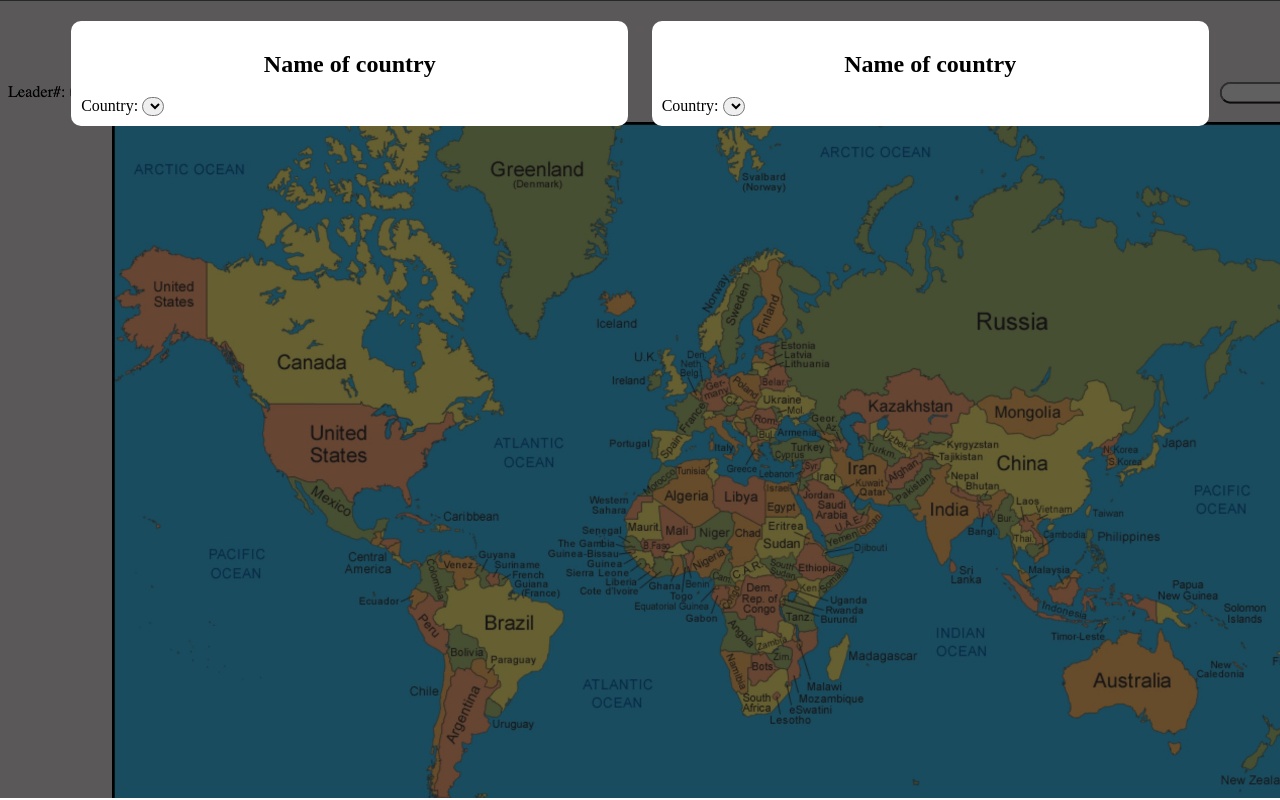
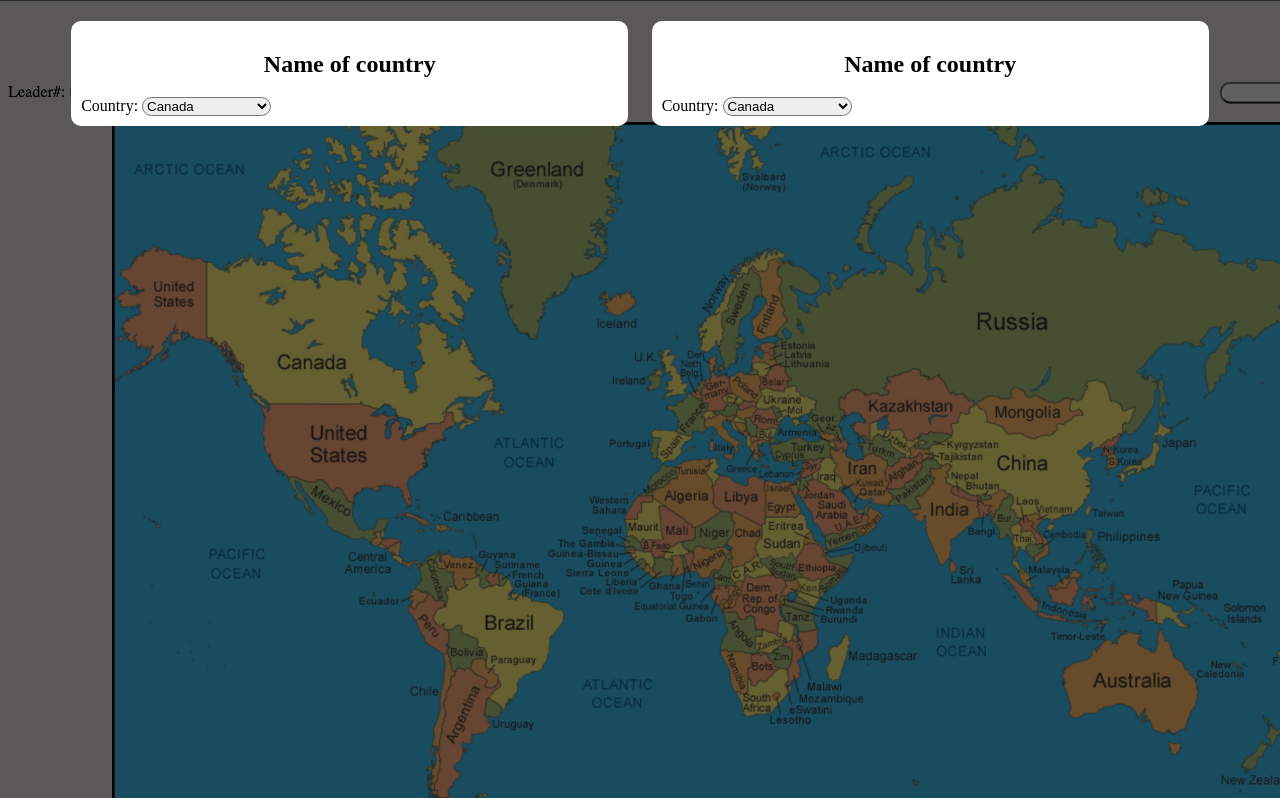
Before and after one commit to SportWizard/CodeX, a plain HTML site: page trade.html in a window 1280 px wide. Drawn offline with Linux system fonts and the light colour scheme.

Commit message:
add countries

```diff
--- a/trade.html
+++ b/trade.html
@@ -10,7 +10,15 @@
             <h2>Name of country</h2>
             Country:
             <select>
-                <option></option>
+                <option>Russia</option>
+                <option>Italy</option>
+                <option>Germany</option>
+                <option>Equatorial Guinea</option>
+                <option>Latvia</option>
+                <option>South Africa</option>
+                <option>Iran</option>
+                <option>USA</option>
+                <option selected = "selected">Canada</option>
             </select>
         </div>
 
@@ -18,7 +26,15 @@
             <h2>Name of country</h2>
             Country:
             <select>
-                <option></option>
+                <option>Russia</option>
+                <option>Italy</option>
+                <option>Germany</option>
+                <option>Equatorial Guinea</option>
+                <option>Latvia</option>
+                <option>South Africa</option>
+                <option>Iran</option>
+                <option>USA</option>
+                <option selected = "selected">Canada</option>
             </select>
         </div>
     </body>
```
